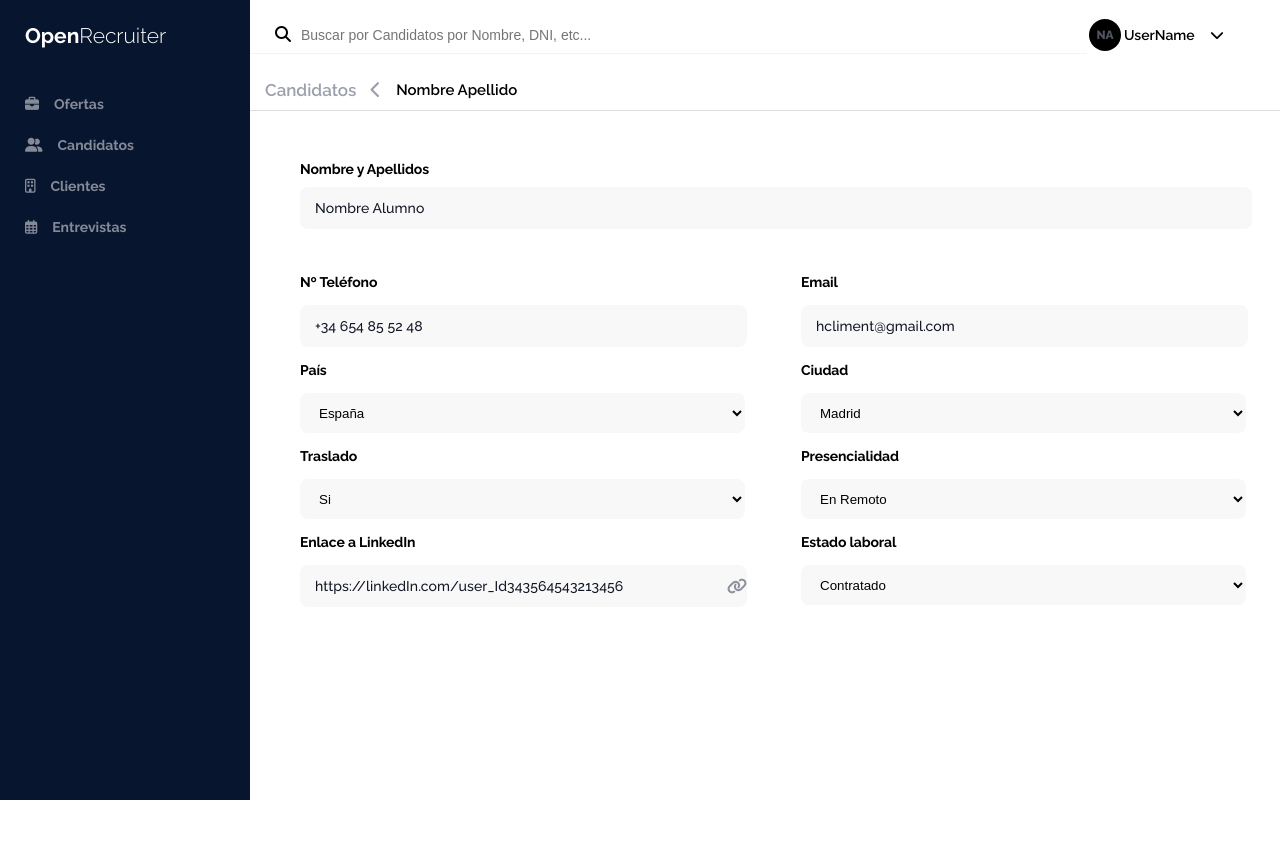
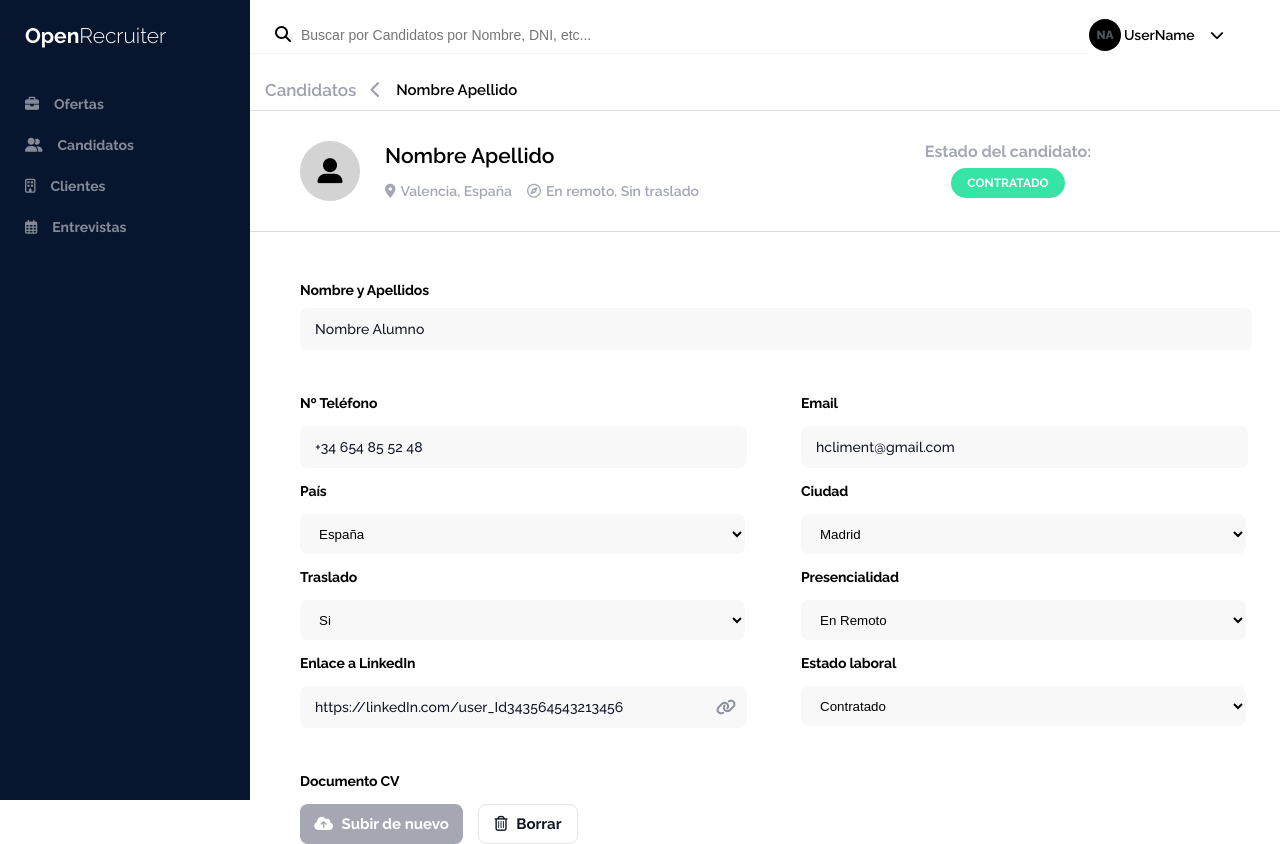
Before and after one commit to aristicocruze/OB-FC-SPRINT3-AMPLIADO, a React (Create React App) app: page / in a window 1280 px wide. Shown: the top 844 px of the page. Before the commit the page ends 800 px from the top, so only its background shows below. Built offline with nearby package versions, Linux system fonts and the light colour scheme.

Commit message:
Complete student information page

```diff
--- /dev/null
+++ b/src/components/studentInformation/StudentInformation.jsx
@@ -0,0 +1,30 @@
+import "./studentInformation.css";
+
+function StudentInformation() {
+  return (
+    <div className="studentInformation">
+      <div className="student-img">
+        <i class="fas fa-user-alt"></i>
+      </div>
+      <div className="information-wrapper">
+        <h1 className="student-name">Nombre Apellido</h1>
+        <div className="work-information">
+          <div className="location-container">
+            <p>
+              <i class="fas fa-map-marker-alt"></i>Valencia, España
+            </p>
+            <p>
+              <i class="far fa-compass"></i>En remoto, Sin traslado
+            </p>
+          </div>
+        </div>
+      </div>
+      <div className="information-status">
+        <p>Estado del candidato:</p>
+        <h1>CONTRATADO</h1>
+      </div>
+    </div>
+  );
+}
+
+export default StudentInformation;
--- /dev/null
+++ b/src/components/studentInformation/studentInformation.css
@@ -0,0 +1,103 @@
+.studentInformation {
+  display: flex;
+  align-items: center;
+  height: 120px;
+  padding-left: 50px;
+  border-bottom: 1px solid #ddd;
+}
+
+.information-wrapper {
+  display: flex;
+  flex-direction: column;
+}
+
+.student-img > i {
+  display: flex;
+  align-items: center;
+  justify-content: center;
+  text-align: center;
+  height: 60px;
+  width: 60px;
+  font-size: 25px;
+  border-radius: 50%;
+  background-color: lightgray;
+  margin-right: 25px;
+}
+
+.student-name {
+  font-family: "Raleway";
+  font-size: 21px;
+  font-style: normal;
+  font-weight: 600;
+  line-height: 25px;
+  letter-spacing: 0em;
+  text-align: left;
+}
+
+/*Work information container*/
+.work-information {
+  display: flex;
+  align-items: center;
+  flex-direction: column;
+  margin-top: 15px;
+}
+
+.location-container {
+  display: flex;
+  flex: 9;
+}
+
+.location-container > p {
+  margin-right: 15px;
+  font-family: "Raleway";
+  font-size: 14px;
+  font-style: normal;
+  font-weight: 600;
+  line-height: 16px;
+  letter-spacing: 0em;
+  text-align: left;
+  color: #a5a8b3;
+}
+
+.location-container > p > i {
+  margin-right: 5px;
+}
+
+.information-status {
+  flex: 2;
+  display: flex;
+  align-items: center;
+  justify-content: flex-end;
+  flex-direction: column;
+}
+
+.information-status > p {
+  font-family: "Raleway";
+  font-size: 16px;
+  font-style: normal;
+  font-weight: 700;
+  line-height: 13px;
+  letter-spacing: 0px;
+  text-align: center;
+  color: #a5a8b3;
+  margin-bottom: 10px;
+}
+
+.information-status > h1 {
+  display: flex;
+  align-items: center;
+  justify-content: center;
+  width: 98px;
+  height: 22px;
+  background-color: #36e4a6;
+  border-radius: 40px;
+  font-family: "Raleway";
+  font-size: 12px;
+  font-style: normal;
+  font-weight: 700;
+  line-height: 14px;
+  letter-spacing: 0em;
+  text-align: center;
+  color: #fff;
+  padding: 4px 8px;
+}
--- a/src/pages/singleStudent/SingleStudent.jsx
+++ b/src/pages/singleStudent/SingleStudent.jsx
@@ -2,6 +2,7 @@ import "./singleStudent.css";
 import SideNavBar from "../../components/sideNavBar/SideNavBar";
 import TopSearch from "../../components/topSearch/TopSearch";
 import PageRoute from "../../components/pageRoute/PageRoute";
+import StudentInformation from "../../components/studentInformation/StudentInformation";
 
 function SingleStudent() {
   return (
@@ -12,6 +13,7 @@ function SingleStudent() {
         <PageRoute menuName={"Candidatos"} studentName={"Nombre Apellido"} />
         <div className="table-wrapper">
           <div className="student-left">
+            <StudentInformation />
             <form>
               <label className="form-label">Nombre y Apellidos</label>
               <input
@@ -115,6 +117,17 @@ function SingleStudent() {
                   </select>
                 </div>
               </div>
+              {/* Documento CV */}
+              <label className="form-label split-label">Documento CV</label>
+              <div className="btn-container">
+                <button className="btn">
+                  <i class="fas fa-cloud-upload-alt btn-icons"></i> Subir de
+                  nuevo
+                </button>
+                <button className="btn delete-btn">
+                  <i class="far fa-trash-alt btn-icons"></i> Borrar
+                </button>
+              </div>
             </form>
           </div>
           <div className="student-right">tabs</div>
--- a/src/pages/singleStudent/singleStudent.css
+++ b/src/pages/singleStudent/singleStudent.css
@@ -9,7 +9,7 @@
 
 .table-wrapper {
   display: flex;
-  height: 85vh;
+  height: 75vh;
 }
 
 .student-left {
@@ -24,7 +24,7 @@
 /* Form styling */
 
 form {
-  margin: 50px;
+  margin: 50px 50px 0 50px;
   display: flex;
   flex-direction: column;
 }
@@ -36,7 +36,6 @@ form {
 
 .form-left {
   flex: 1;
-  height: 500px;
 }
 
 .form-right {
@@ -88,8 +87,8 @@ form {
 
 /*LinkedIn input*/
 .link-container {
+  position: relative;
   display: flex;
-  position: fixed;
   align-items: center;
 }
 
@@ -97,5 +96,41 @@ form {
   position: absolute;
   display: flex;
   right: 0;
+  margin-right: 15px;
   color: #8c909c;
 }
+
+/*Buttons*/
+.btn {
+  height: 40px;
+  width: 163px;
+  margin-right: 15px;
+  border-radius: 8px;
+  padding: 5px, 14px, 5px, 10px;
+  background: #a5a8b3;
+  border-style: none;
+  /*Btn text*/
+  font-family: "Raleway";
+  font-size: 15px;
+  font-style: normal;
+  font-weight: 700;
+  line-height: 18px;
+  letter-spacing: 0em;
+  text-align: center;
+  cursor: pointer;
+  color: #fff;
+}
+
+.delete-btn {
+  width: 100px;
+  background: transparent;
+  color: #121625;
+  border: 1px solid #e6e6ea;
+  box-sizing: border-box;
+  border-radius: 8px;
+}
+
+/*Button icons*/
+.btn-icons {
+  margin-right: 5px;
+}
```
